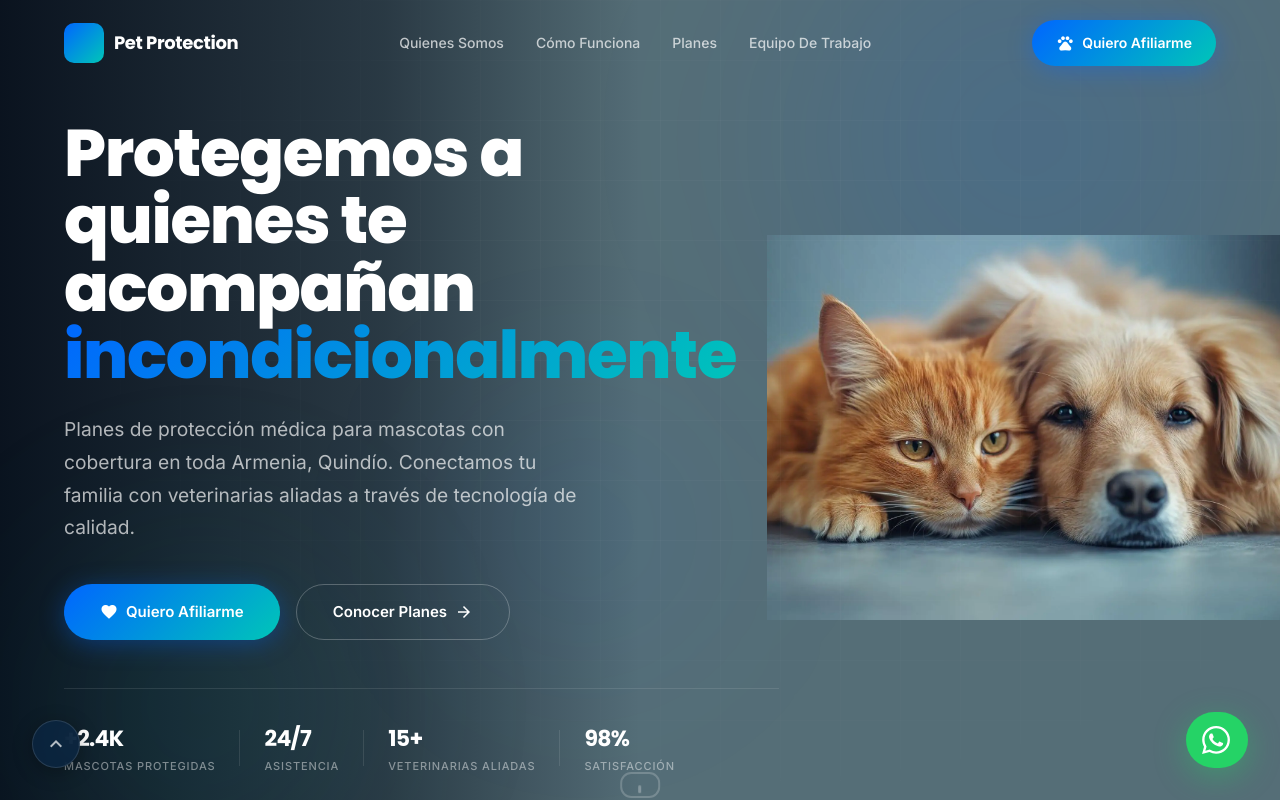
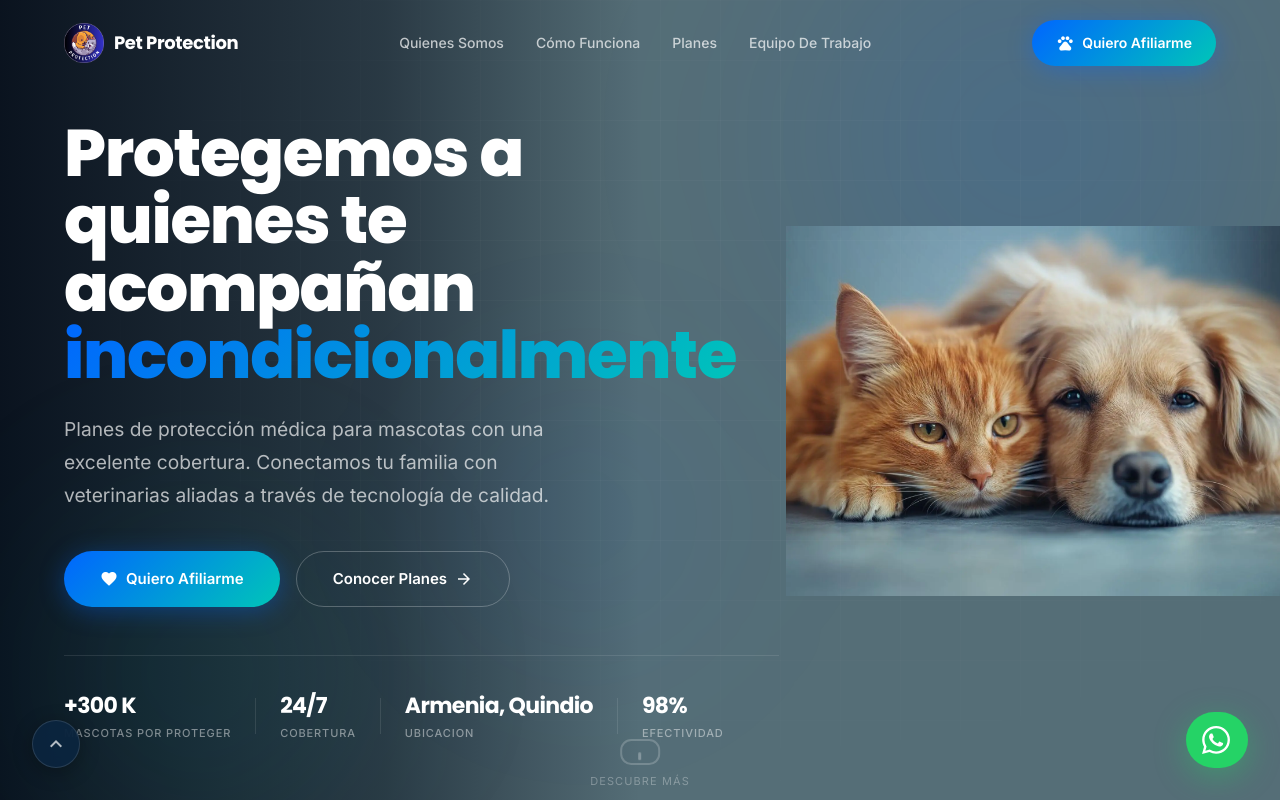
Before and after one commit to RCMEDINA2004/pet_protection_website, a React (Vite) app: page / in a window 1280 px wide. Shown: the top 800 px of the page. Built offline with nearby package versions, Linux system fonts and the light colour scheme.

Commit message:
Actualizacion del Logo e implementacion de algunos errores en el Hero.jsx

```diff
--- a/src/components/Hero.jsx
+++ b/src/components/Hero.jsx
@@ -124,7 +124,7 @@ const Hero = () => {
           </h1>
 
           <p className="text-body-lg hero__subtitle">
-            Planes de protección médica para mascotas con cobertura en toda Armenia, Quindío.
+            Planes de protección médica para mascotas con una excelente cobertura.
             Conectamos tu familia con veterinarias aliadas a través de tecnología de calidad.
           </p>
 
@@ -142,23 +142,23 @@ const Hero = () => {
           {/* Trust Bar */}
           <div className="hero__trust">
             <div className="hero__trust-item">
-              <span className="hero__trust-number">+2.4K</span>
-              <span className="hero__trust-label">Mascotas Protegidas</span>
+              <span className="hero__trust-number">+300 K</span>
+              <span className="hero__trust-label">Mascotas por Proteger</span>
             </div>
             <div className="hero__trust-divider" />
             <div className="hero__trust-item">
               <span className="hero__trust-number">24/7</span>
-              <span className="hero__trust-label">Asistencia</span>
+              <span className="hero__trust-label">Cobertura</span>
             </div>
             <div className="hero__trust-divider" />
             <div className="hero__trust-item">
-              <span className="hero__trust-number">15+</span>
-              <span className="hero__trust-label">Veterinarias Aliadas</span>
+              <span className="hero__trust-number">Armenia, Quindio</span>
+              <span className="hero__trust-label">Ubicacion</span>
             </div>
             <div className="hero__trust-divider" />
             <div className="hero__trust-item">
               <span className="hero__trust-number">98%</span>
-              <span className="hero__trust-label">Satisfacción</span>
+              <span className="hero__trust-label">Efectividad</span>
             </div>
           </div>
         </div>
--- a/src/components/Navbar.css
+++ b/src/components/Navbar.css
@@ -39,16 +39,18 @@
   width: 40px;
   height: 40px;
   border-radius: 10px;
-  background: linear-gradient(135deg, #0066FF, #00C6B8);
   display: flex;
   align-items: center;
   justify-content: center;
-  color: #fff;
-  font-size: 20px;
+  overflow: hidden;
+  background: transparent;
 }
 
-.navbar__logo-icon .material-symbols-outlined {
-  font-size: 0px;
+.navbar__logo-img {
+  width: 100%;
+  height: 100%;
+  object-fit: cover;
+  display: block;
 }
 
 .navbar__logo-text {
--- a/src/components/Navbar.jsx
+++ b/src/components/Navbar.jsx
@@ -1,5 +1,6 @@
 import { useState, useEffect } from 'react';
 import './Navbar.css';
+import logo from '../assets/pet_protection_logo.png';
 
 const Navbar = () => {
   const [scrolled, setScrolled] = useState(false);
@@ -23,7 +24,7 @@ const Navbar = () => {
       <div className="navbar__container">
         <a href="#hero" className="navbar__logo">
           <div className="navbar__logo-icon">
-            <span className="material-symbols-outlined icon-filled">shield_heart</span>
+            <img src={logo} alt="Pet Protection" className="navbar__logo-img" />
           </div>
           <span className="navbar__logo-text">Pet Protection</span>
         </a>
```
Also changed, not shown: src/assets/Pet_Protection_logo.png (added).
